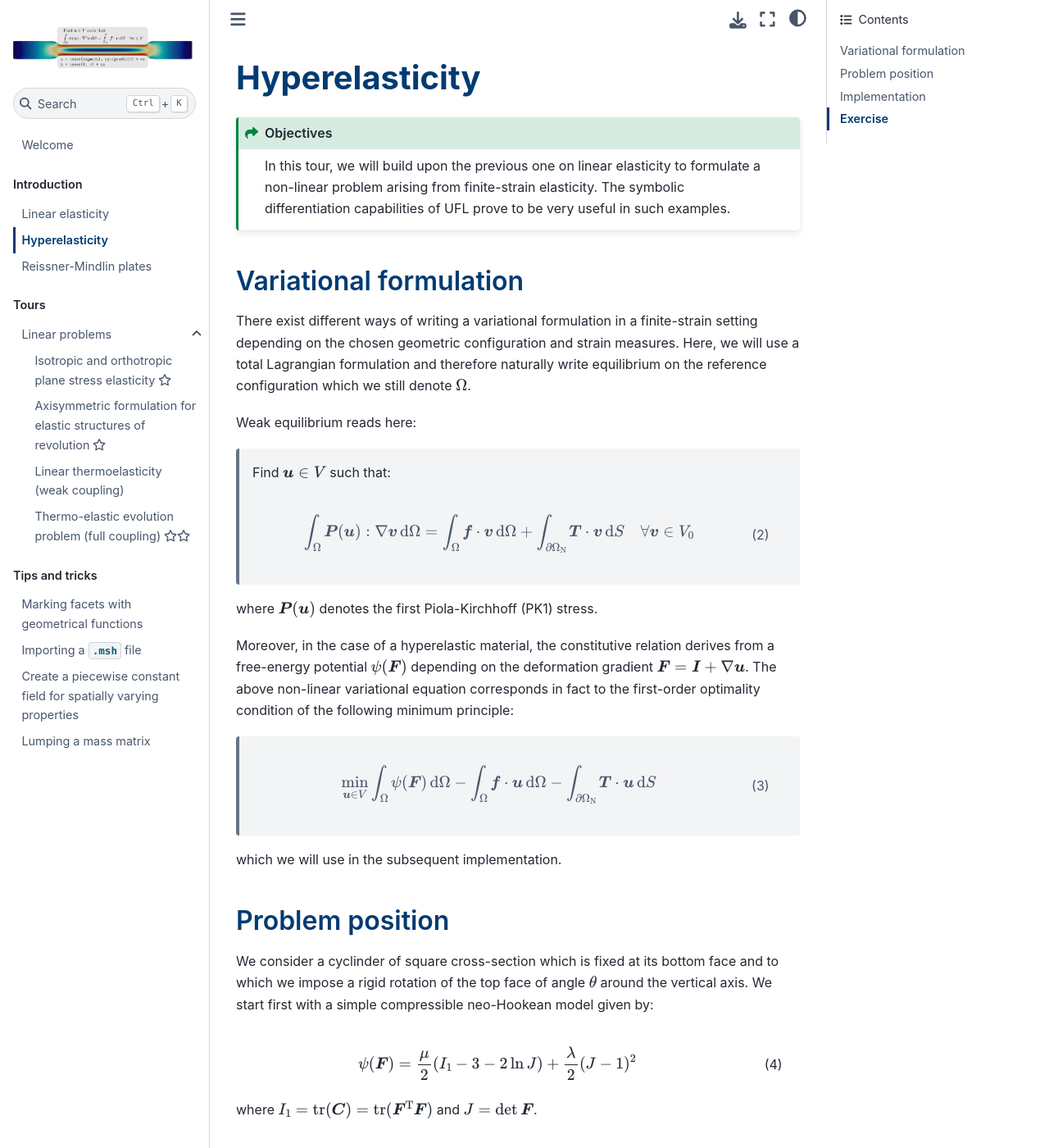
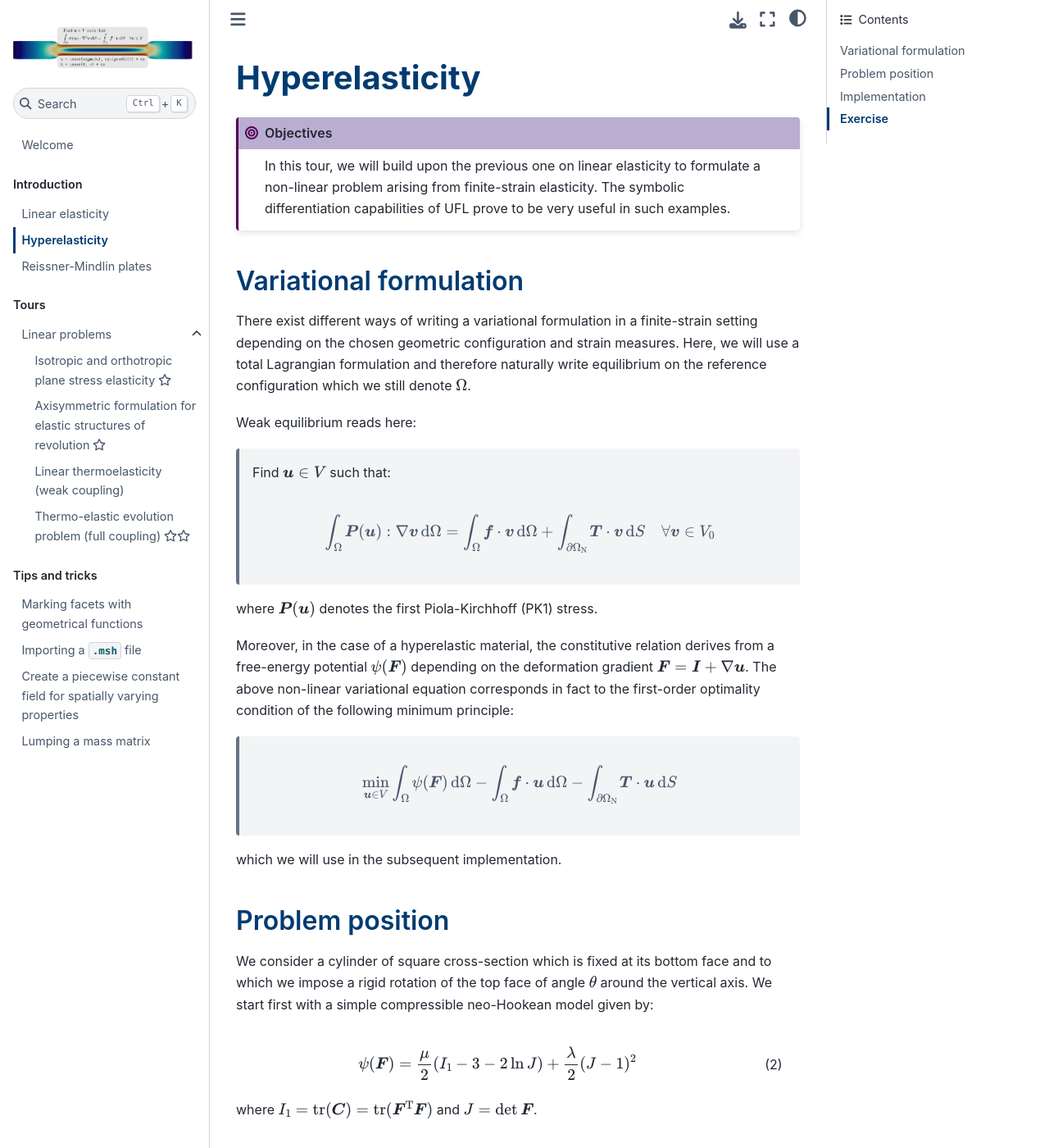
Before and after one commit to bleyerj/comet-fenicsx, a Jupyter Book: the page built from intro/hyperelasticity.md, in a window 1280 px wide and 1400 px high. Shown: the whole window at 82% size. Built offline with Jupyter Book 1.0.4 settings and Sphinx 7.4.7 and the Sphinx Book theme 1.1.4, drawn with Linux system fonts in a browser that asks for light colours.

Commit message:
Few updates

````diff
--- a/intro/hyperelasticity.md
+++ b/intro/hyperelasticity.md
@@ -42,26 +42,28 @@ There exist different ways of writing a variational formulation in a finite-stra
 
 Weak equilibrium reads here:
 > Find $\bu \in V$ such that:
-> \begin{equation}
+> \begin{equation*}
 \int_\Omega \bP(\bu):\nabla \bv \dOm = \int_\Omega \boldsymbol{f}\cdot\bv \dOm + \int_\Neumann \bT\cdot\bv \dS \quad \forall \bv \in V_0
-\end{equation}
+\end{equation*}
 
 where $\bP(\bu)$ denotes the first Piola-Kirchhoff (PK1) stress.
 
 Moreover, in the case of a hyperelastic material, the constitutive relation derives from a free-energy potential $\psi(\bF)$ depending on the deformation gradient $\bF = \bI + \nabla \bu$. The above non-linear variational equation corresponds in fact to the first-order optimality condition of the following minimum principle:
-> \begin{equation}
+> \begin{equation*}
 \min_{\bu\in V} \int_\Omega \psi(\bF) \dOm - \int_\Omega \boldsymbol{f}\cdot\bu \dOm - \int_\Neumann \bT\cdot\bu \dS
-\end{equation}
+\end{equation*}
 
 which we will use in the subsequent implementation.
 
 ## Problem position
 
-We consider a cyclinder of square cross-section which is fixed at its bottom face and to which we impose a rigid rotation of the top face of angle $\theta$ around the vertical axis. We start first with a simple compressible neo-Hookean model given by:
+We consider a cylinder of square cross-section which is fixed at its bottom face and to which we impose a rigid rotation of the top face of angle $\theta$ around the vertical axis. We start first with a simple compressible neo-Hookean model given by:
 
-\begin{equation}
+```{math}
+:label: psi-neo-Hookean
+
 \psi(\bF) = \dfrac{\mu}{2}\left(I_1-3-2\ln J\right) + \dfrac{\lambda}{2}(J-1)^2
-\end{equation}
+```
 
 where $I_1 = \tr(\bC) = \tr(\bF\T\bF)$ and $J = \det\bF$.
 
````
Also changed, not shown: other parts of intro/hyperelasticity.md (+2 -2 lines), intro/linear_elasticity.md (+4 -5 lines), intro/plates.md (+10 -5 lines).
